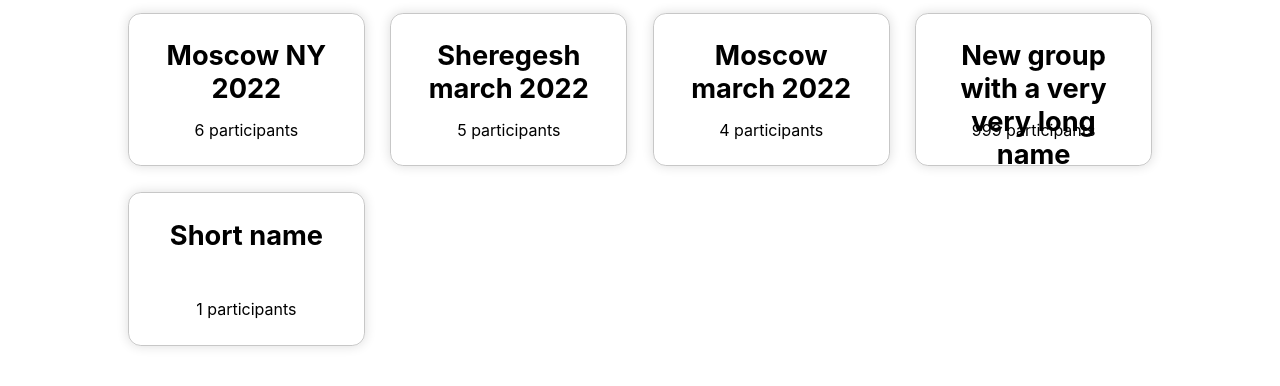
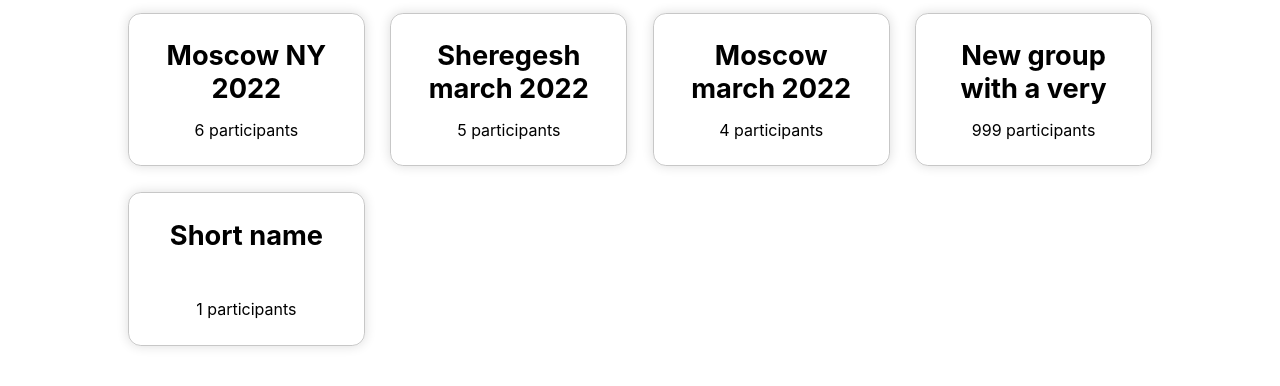
Before and after one commit to finaljumper/react-demo-app, a React (Create React App) app: page / in a window 1280 px wide. Shown: the top 386 px of the page. Built offline with nearby package versions, Linux system fonts and the light colour scheme.

Commit message:
add truncation

```diff
--- a/src/groups/GroupCard/GroupCard.css
+++ b/src/groups/GroupCard/GroupCard.css
@@ -19,7 +19,7 @@
   filter: drop-shadow(0 0 0.5rem rgb(19, 209, 187));
   background: linear-gradient(-45deg, #ee7752, #e73c7e, #23a6d5, #23d5ab);
   background-size: 400% 400%;
-  animation: gradient 5s ease-in-out infinite;
+  animation: gradient 3s linear infinite;
 }
 
 @keyframes gradient {
@@ -38,5 +38,6 @@
   font-size: 1.7rem;
   font-weight: bold;
   margin-bottom: 1rem;
-  max-height: 2rem;
+  max-height: 2.4em;
+  overflow: hidden;
 }
```
